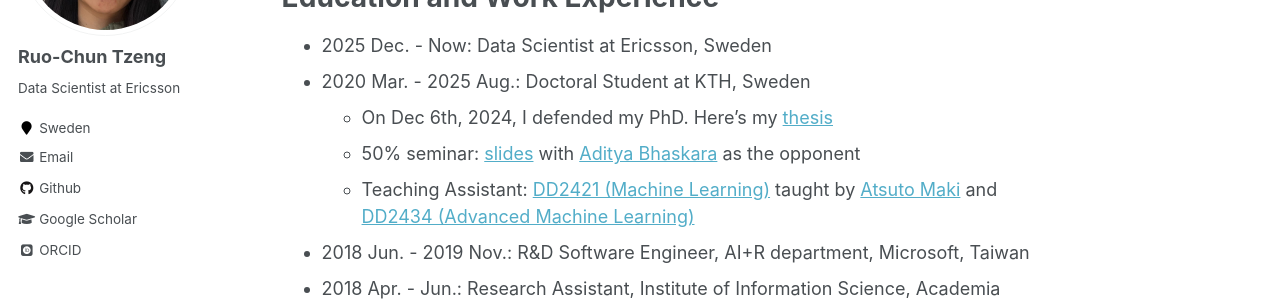
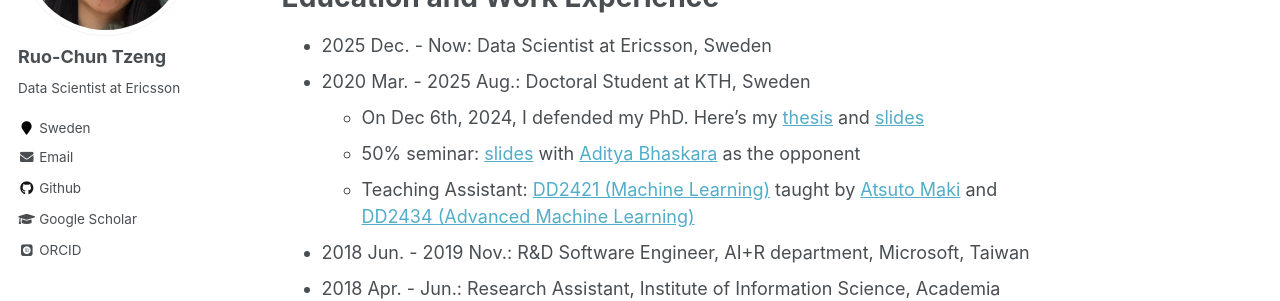
Before and after one commit to rctzeng/rctzeng.github.io, a Jekyll site: the page built from _pages/about.md, in a window 1280 px wide and 1348 px high. Shown: the part 257-558 px from the top of the window. Built offline with Jekyll 4.4.1, drawn with Linux system fonts in a browser that asks for light colours; some web fonts are replaced.

Commit message:
add phd defense slides

```diff
--- a/_pages/about.md
+++ b/_pages/about.md
@@ -14,7 +14,7 @@ Education and Work Experience
 ======
 * 2025 Dec. - Now: Data Scientist at Ericsson, Sweden
 * 2020 Mar. - 2025 Aug.: Doctoral Student at KTH, Sweden
-  * On Dec 6th, 2024, I defended my PhD. Here's my [thesis](http://urn.kb.se/resolve?urn=urn:nbn:se:kth:diva-355999)
+  * On Dec 6th, 2024, I defended my PhD. Here's my [thesis](http://urn.kb.se/resolve?urn=urn:nbn:se:kth:diva-355999) and [slides](slides/PhD-Defense.pdf)
   * 50% seminar: [slides](slides/Half-Time.pdf) with [Aditya Bhaskara](https://scholar.google.com/citations?user=tqxTaiAAAAAJ) as the opponent
   * Teaching Assistant: [DD2421 (Machine Learning)](https://www.kth.se/student/kurser/kurs/DD2421) taught by [Atsuto Maki](https://scholar.google.com/citations?user=bfWzlAEAAAAJ) and [DD2434 (Advanced Machine Learning)](https://www.kth.se/student/kurser/kurs/DD2434)
 * 2018 Jun. - 2019 Nov.: R&D Software Engineer, AI+R department, Microsoft, Taiwan
```
Also changed, not shown: 1 other file.
